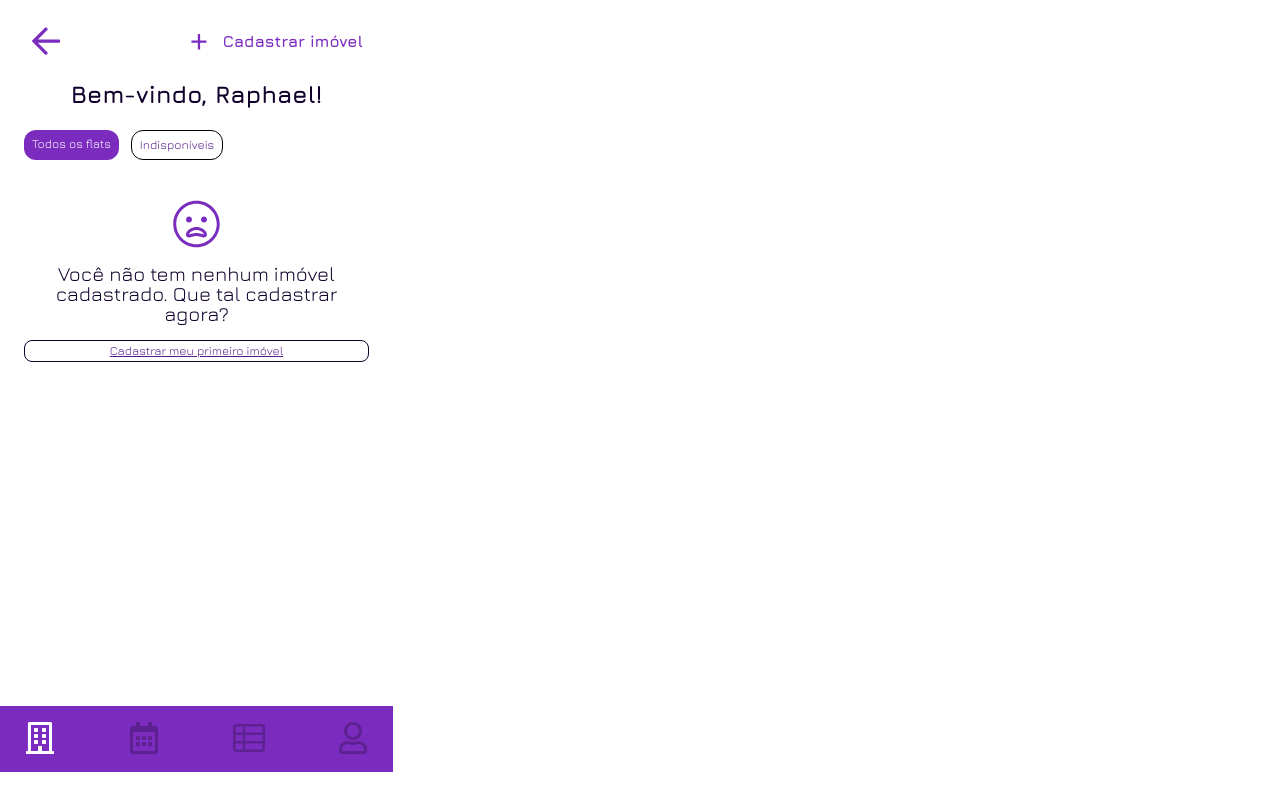
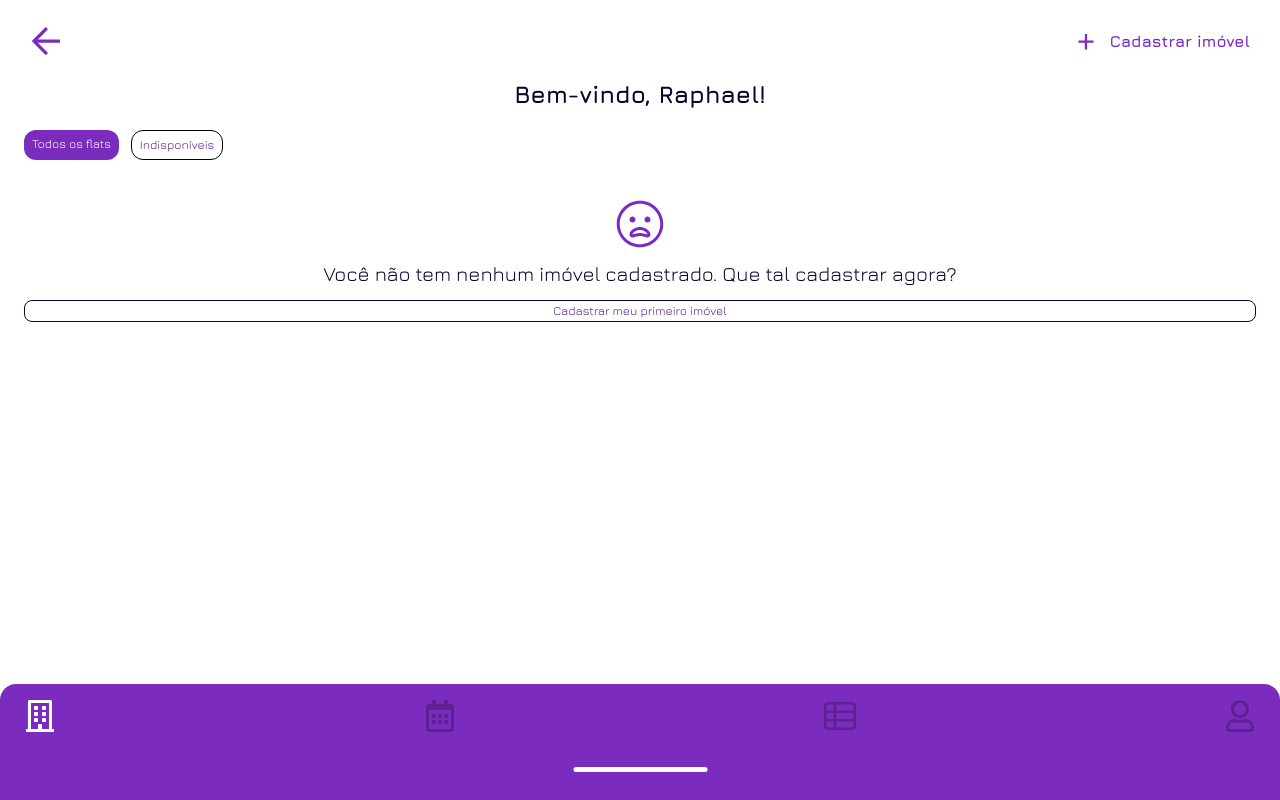
Before and after one commit to Marquestt/upbase-poundsflats-mobile-app-, a React (Create React App) app: page / in a window 1280 px wide. Built offline with nearby package versions, Linux system fonts and the light colour scheme.

Commit message:
implementação de modal
ajustes no layout do menu e alert

```diff
--- a/package.json
+++ b/package.json
@@ -8,6 +8,7 @@
     "@testing-library/user-event": "^13.5.0",
     "react": "^18.3.1",
     "react-dom": "^18.3.1",
+    "react-modal": "^3.16.1",
     "react-scripts": "5.0.1",
     "web-vitals": "^2.1.4"
   },
--- a/src/App.js
+++ b/src/App.js
@@ -3,8 +3,10 @@ import Container from "./components/Container";
 import Filter from "./components/Filter";
 import Alerta from "./components/Alerta";
 import Menu from "./components/Menu";
+import Modal from "./components/Modal";
 
 function App() {
+
   return (
     <>
       <Container>
@@ -13,6 +15,7 @@ function App() {
         <Alerta/>
       </Container>
       <Menu/>
+      <Modal/>
     </>
   );
 }
--- a/src/components/Alerta/Alerta.module.css
+++ b/src/components/Alerta/Alerta.module.css
@@ -9,7 +9,7 @@
 }
 
 .button {
-    font-style: none;
+    text-decoration: none;
     font-size: 12px;
     cursor: pointer;
     border: 1px solid var(---color-font);
--- a/src/components/Menu/Menu.module.css
+++ b/src/components/Menu/Menu.module.css
@@ -3,5 +3,8 @@
     display: flex;
     justify-content: space-between;
     padding: 16px 24px;
-    margin-top: 320px;
+    width: 100vw;
+    position: fixed;
+    bottom: 50px;
+    border-radius: 16px 16px 0 0;
 }
--- /dev/null
+++ b/src/components/Modal/Modal.module.css
@@ -0,0 +1,47 @@
+.container {
+    background-color: var(---color-primary);
+    position: fixed;
+    bottom: 0;
+    display: flex;
+    width: 100vw;
+    padding: 24px 8px;
+    justify-content: center;
+}
+
+.button {
+    background-color: transparent;
+    border: none;
+    cursor: pointer;
+}
+
+.modal {
+    display: flex;
+    flex-flow: column wrap;
+    gap: 24px;
+    text-align: center;
+    font-size: 16px;
+    font-weight: 300;
+    padding: 24px;
+}
+
+.containerButton {
+    display: flex;
+    flex-flow: column wrap;
+    gap: 12px;
+}
+
+.buttonClose, .buttonStay {
+    font-size: 12px;
+    color: #fff;
+    padding: 4px 6px;
+    border: none;
+    border-radius: 8px;
+}
+
+.buttonClose {
+    background-color: var(---color-primary);
+}
+
+.buttonStay {
+    background-color: #A6A6A6;
+}
--- /dev/null
+++ b/src/components/Modal/index.js
@@ -0,0 +1,52 @@
+import styles from './Modal.module.css';
+import home from '../../assets/iconHome.svg';
+import homeClose from '../../assets/iconHomeOpen.svg';
+import React, { useState } from "react";
+import ReactModal from "react-modal";
+
+ReactModal.setAppElement("#root");
+
+const Modal = () => {
+
+    const [isModalOpen, setIsModalOpen] = useState(false);
+    const openModal = () => setIsModalOpen(true);
+    const closeModal = () => setIsModalOpen(false);
+
+    return(
+        <div className={styles.container}>
+            <button className={styles.button} onClick={openModal}><img className={styles.icon} src={home} alt='botão home'/></button>
+
+            <ReactModal
+                isOpen={isModalOpen}
+                onRequestClose={closeModal}
+                style={{
+                overlay: {
+                    backgroundColor: "rgba(0, 0, 0, 0.0)",
+                },
+                content: {
+                    position: "absolute",
+                    bottom: "0",
+                    top: "70%",
+                    left: "50%",
+                    transform: "translateX(-50%)",
+                    padding: "20px",
+                    borderRadius: "10px 10px 0 0",
+                    width: "100%",
+                    height: "50%",
+                },
+                }}
+            >
+                <div className={styles.modal}>
+                    <img src={homeClose} alt='botão home'/>
+                    <p>Você, realmente, deseja sair do Poundsflats?</p>
+                    <div className={styles.containerButton}>
+                        <button className={styles.buttonClose} onClick={CloseEvent}>Sim, sair agora</button>
+                        <button className={styles.buttonStay} onClick={closeModal}>Não, quero continuar</button>
+                    </div>
+                </div>
+            </ReactModal>
+    </div>
+    )
+}
+
+export default Modal;
--- a/src/index.css
+++ b/src/index.css
@@ -46,8 +46,6 @@ body {
   font-family: "Jura", sans-serif;
   -webkit-font-smoothing: antialiased;
   -moz-osx-font-smoothing: grayscale;
-  width: 393px;
-  gap: 24px;
   color: var(---color-font);
 }
 
```
Also changed, not shown: src/assets/iconHomeOpen.svg (added), 1 other file (tests, documents, lock files or other folders).
